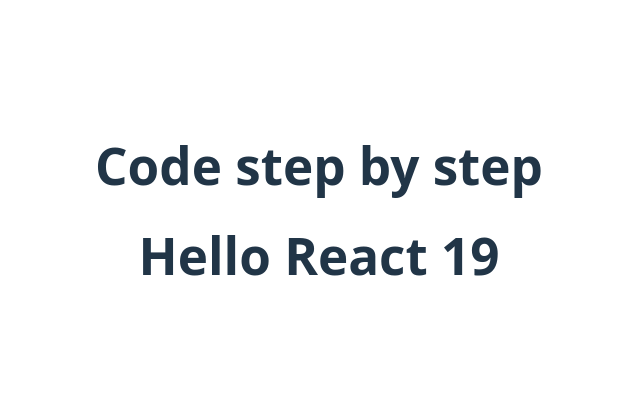
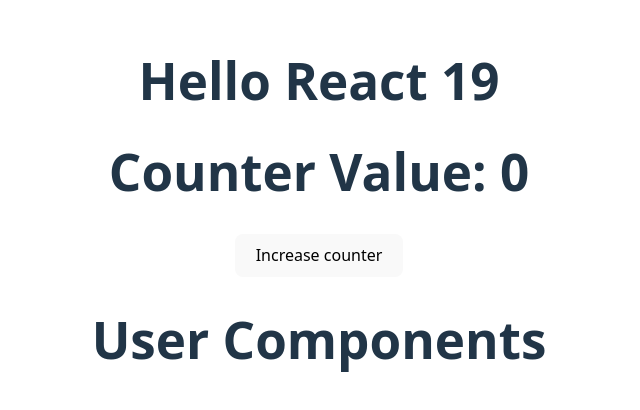
Before and after one commit to jimishgenai/React_Training_Hindi, a React (Vite) app in the folder react-blog/: page / in a window 1280 px wide. Shown: the part 190-600 px from the top of the page, without its empty margins (321-961 px from the left). Built offline with nearby package versions, Linux system fonts and the light colour scheme.

Commit message:
added state

```diff
--- a/react-blog/src/App.jsx
+++ b/react-blog/src/App.jsx
@@ -1,15 +1,19 @@
 import { useState } from 'react'
 import reactLogo from './assets/react.svg'
 import viteLogo from '/vite.svg'
+import User from './User';
 import './App.css'
 
 function App() {
-  const [count, setCount] = useState(0)
+  // const [count, setCount] = useState(0)
+  const [counter, setCounter] = useState(0);
 
   return (
     <>
-      <h1>Code step by step</h1>
       <h1>Hello React 19</h1>
+      <h1>Counter Value: {counter}</h1>
+      <button onClick={() => setCounter(counter + 1)}>Increase counter</button>
+      <User />
     </>
   )
 }
--- /dev/null
+++ b/react-blog/src/User.jsx
@@ -0,0 +1,5 @@
+function User() {
+  return <h1>User Components</h1>;
+}
+
+export default User;
```
